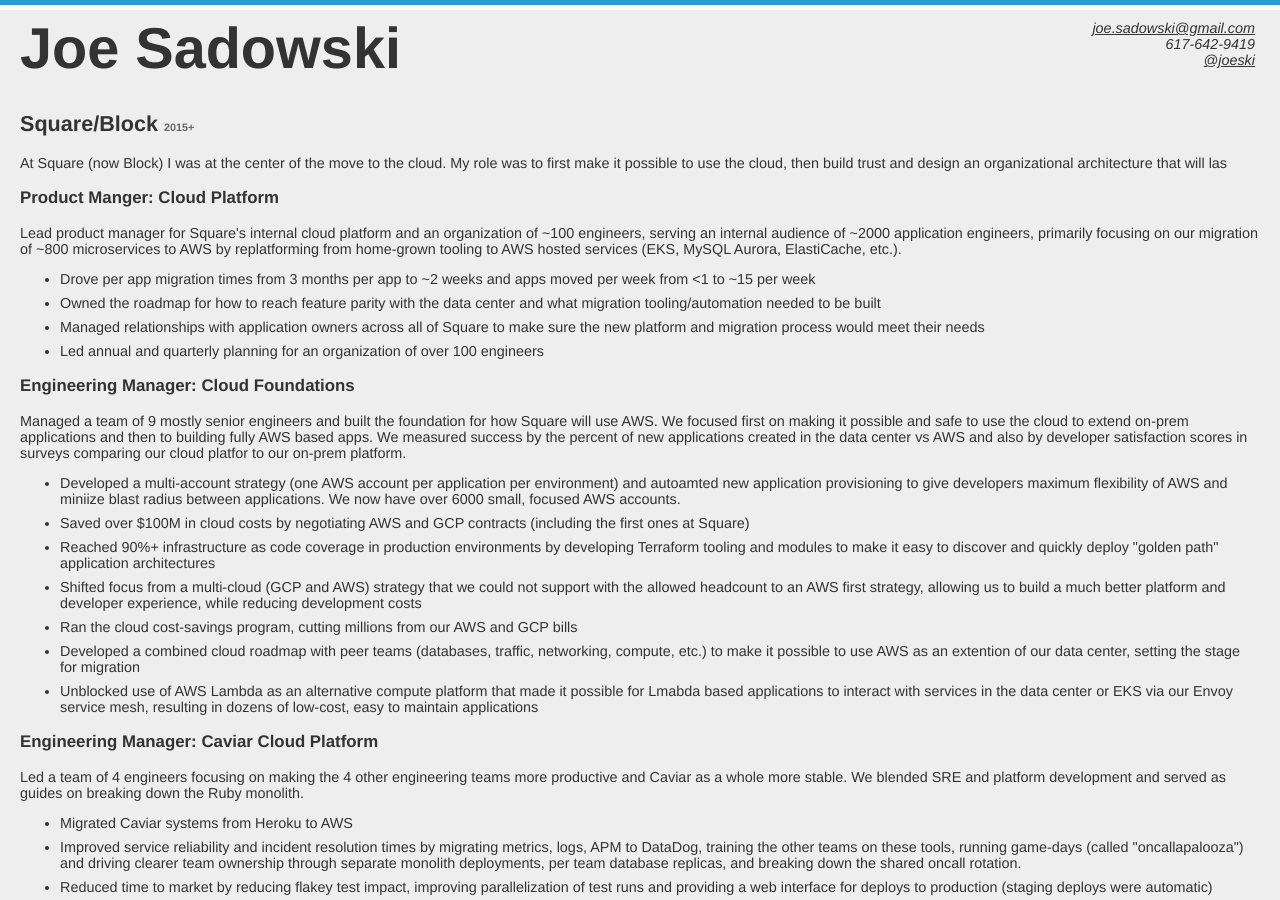
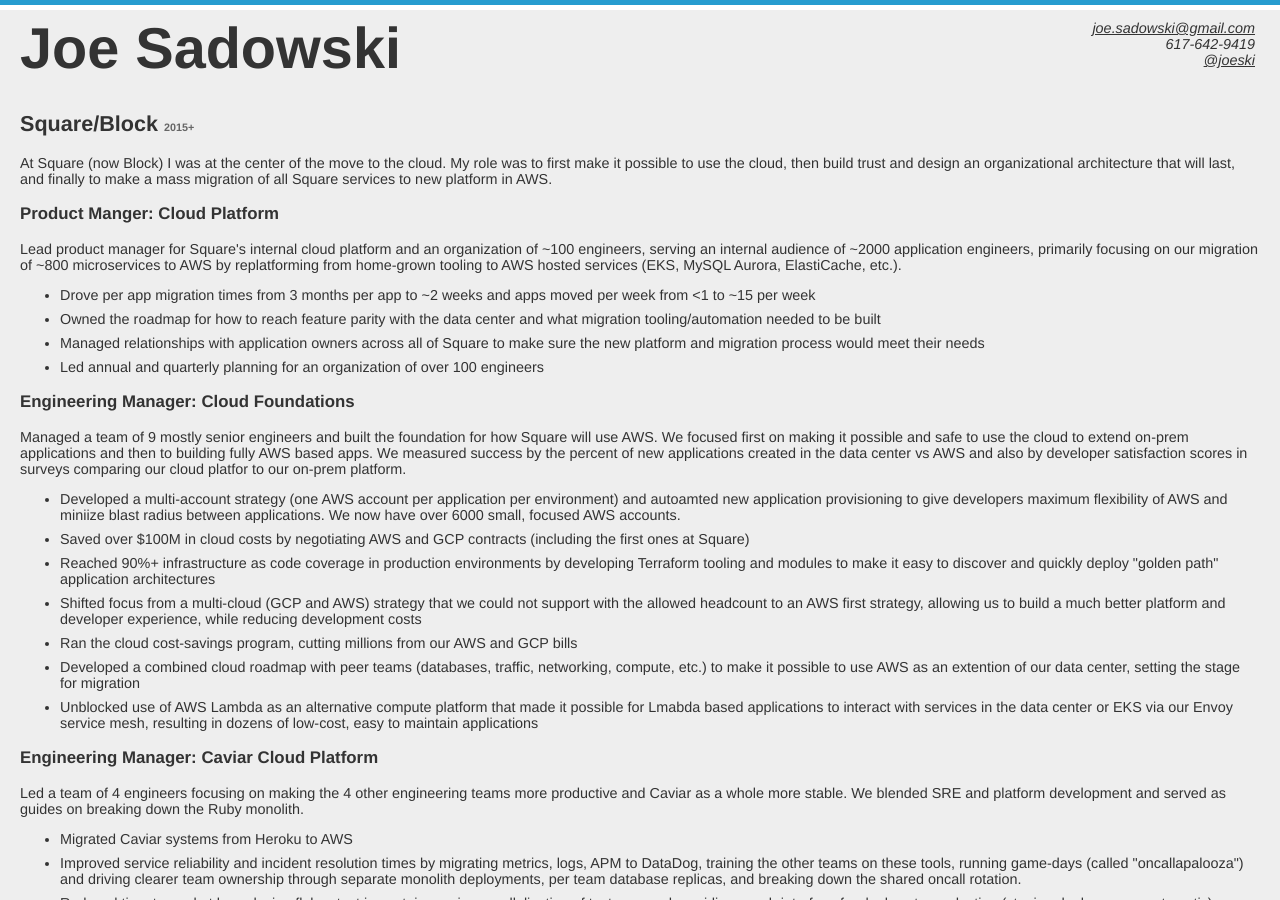
Before and after one commit to TheBigSadowski/thebigsadowski.github.com, a Jekyll site: the page resume/index.html, which Jekyll copies as it is, in a window 1280 px wide and 900 px high. Built offline with Jekyll 4.4.1, drawn with Linux system fonts in a browser that asks for light colours.

Commit message:
fine tuning

```diff
--- a/resume/index.html
+++ b/resume/index.html
@@ -27,7 +27,7 @@
 
 <h2>Square/Block <span>2015+</h2>
 
-<p>At Square (now Block) I was at the center of the move to the cloud. My role was to first make it possible to use the cloud, then build trust and design an organizational architecture that will las</p>
+<p>At Square (now Block) I was at the center of the move to the cloud. My role was to first make it possible to use the cloud, then build trust and design an organizational architecture that will last, and finally to make a mass migration of all Square services to new platform in AWS.</p>
 
 <h3>Product Manger: Cloud Platform</h3>
 
```
